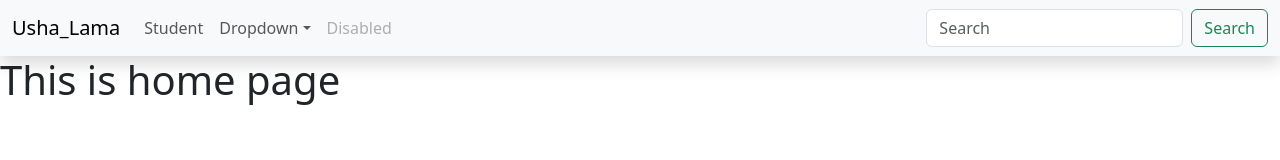
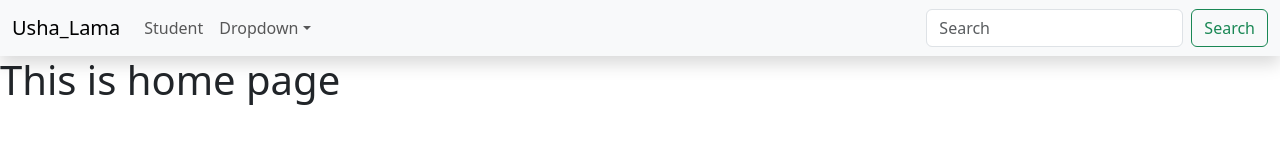
Before and after one commit to ushalama200/7cc005_react_student, a React (Create React App) app: page / in a window 1280 px wide. Shown: the top 160 px of the page. Built offline with nearby package versions, Linux system fonts and the light colour scheme.

Commit message:
disable button removed from navbar

```diff
--- a/src/components/Navbar.js
+++ b/src/components/Navbar.js
@@ -54,11 +54,7 @@ function Navbar() {
                 </li>
               </ul>
             </li>
-            <li className="nav-item">
-              <Link className="nav-link disabled" aria-disabled="true">
-                Disabled
-              </Link>
-            </li>
+
           </ul>
           <form className="d-flex" role="search">
             <input
```
